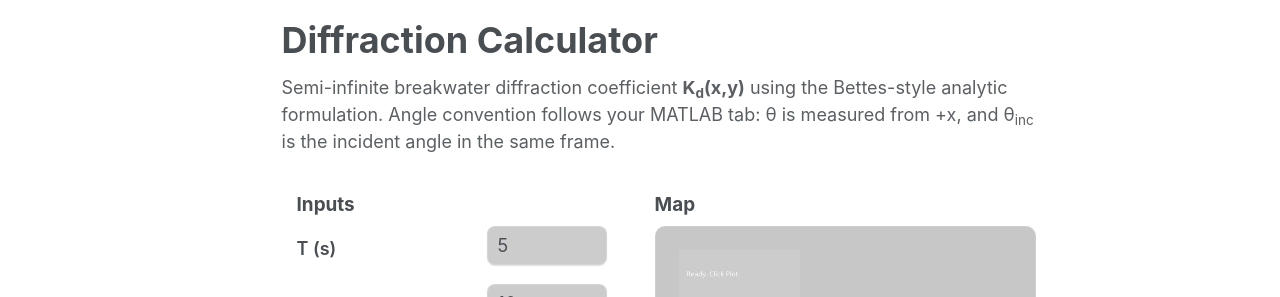
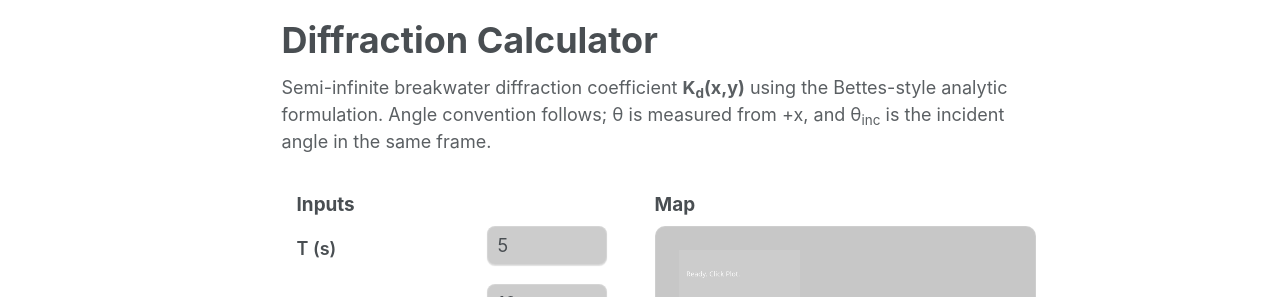
Before and after one commit to mnsahvelet/mnsahvelet.github.io, a Jekyll site: the page built from _pages/diffraction-bettes.html, in a window 1280 px wide and 1322 px high. Shown: the part 130-427 px from the top of the window. Built offline with Jekyll 4.4.1, drawn with Linux system fonts in a browser that asks for light colours; a script bundle is joined from its source files by our own code; library files that are not in the unit come from our copies.

Commit message:
Fix wording in diffraction calculator description

```diff
--- a/_pages/diffraction-bettes.html
+++ b/_pages/diffraction-bettes.html
@@ -37,7 +37,7 @@ author_profile: false
   <div class="tool-title">Diffraction Calculator</div>
   <p class="tool-sub">
     Semi-infinite breakwater diffraction coefficient <strong>K<sub>d</sub>(x,y)</strong> using the Bettes-style analytic formulation.
-    Angle convention follows your MATLAB tab: θ is measured from +x, and θ<sub>inc</sub> is the incident angle in the same frame.
+    Angle convention follows; θ is measured from +x, and θ<sub>inc</sub> is the incident angle in the same frame.
   </p>
 
   <div class="tool-grid">
```
